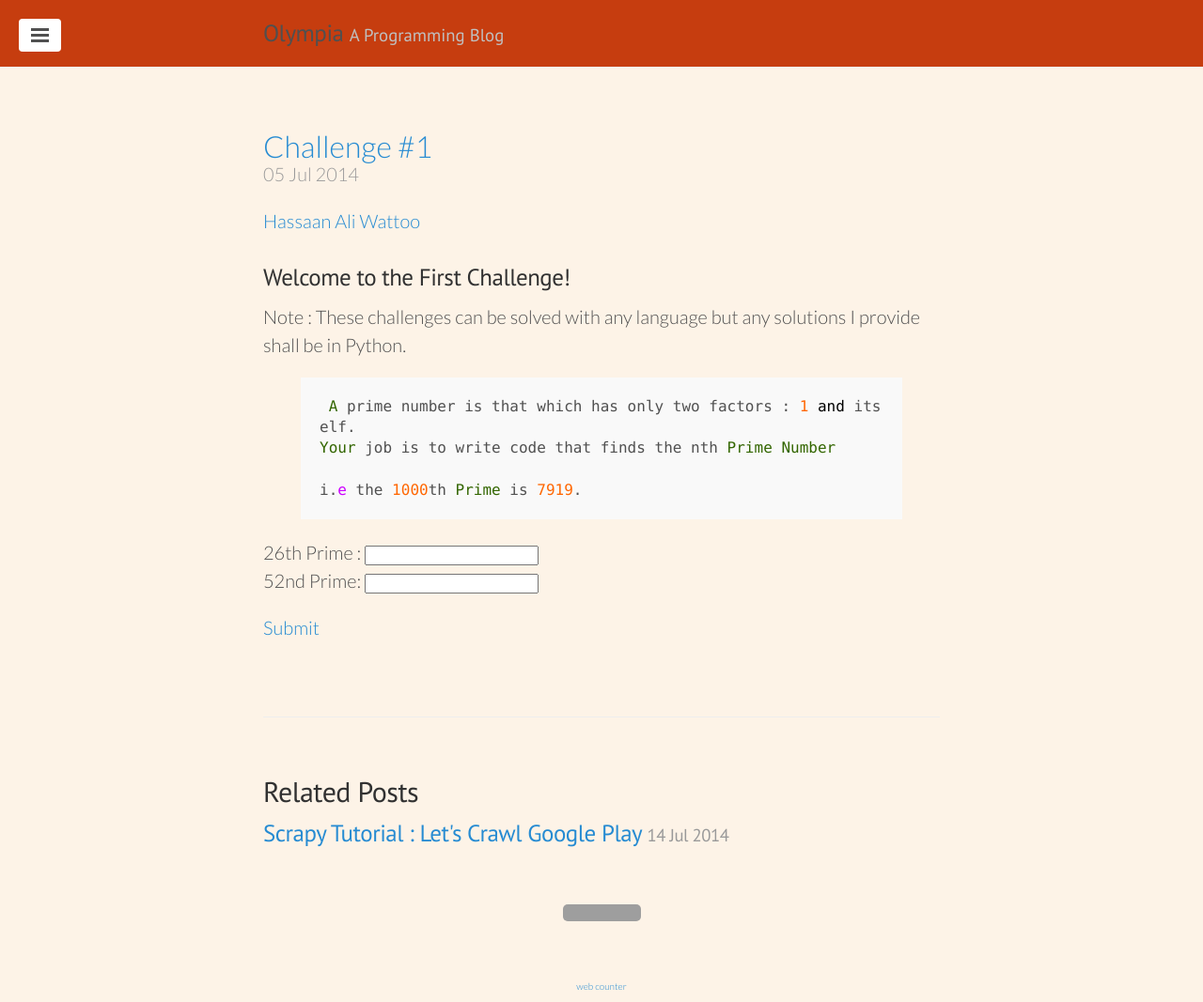
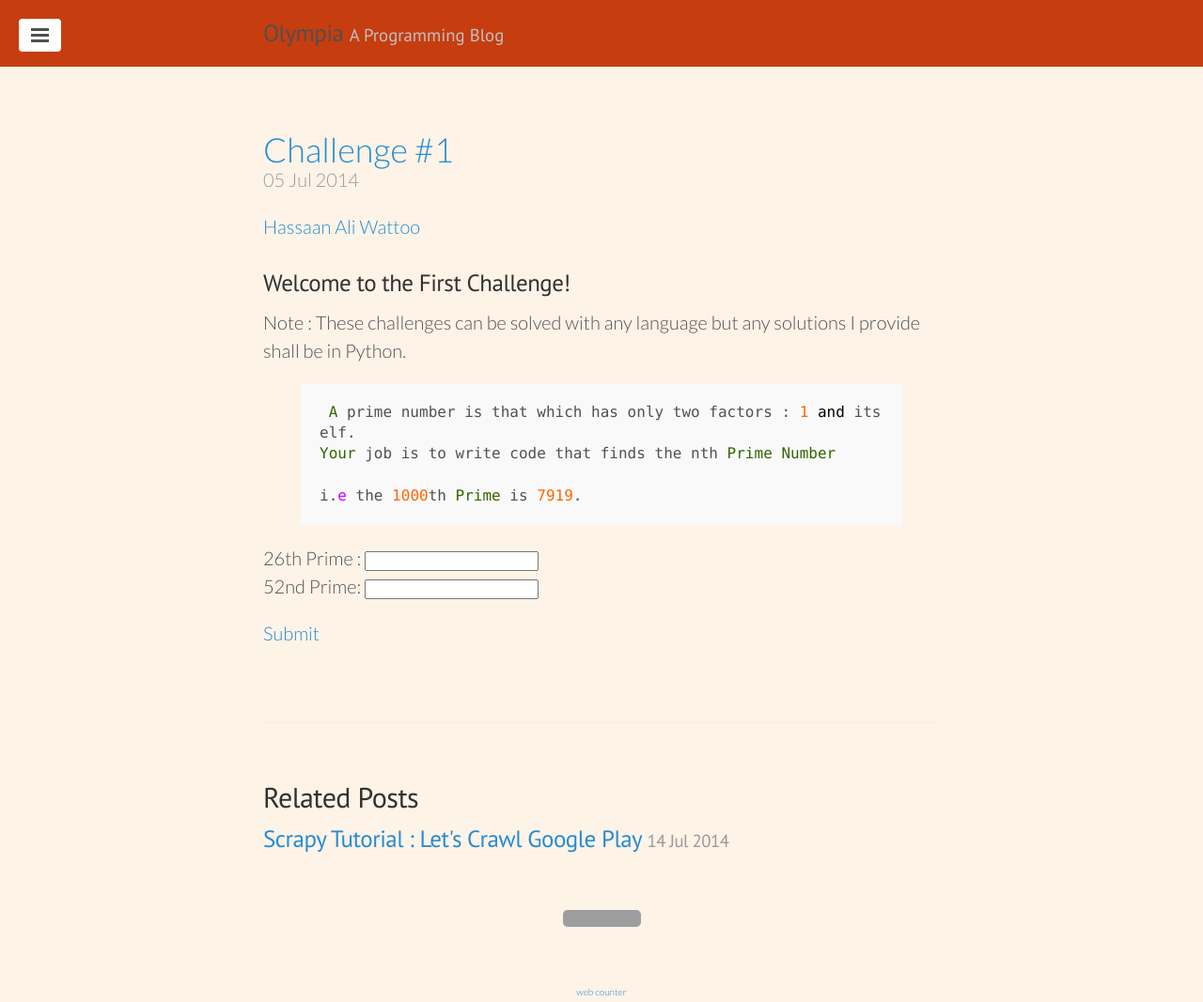
Before and after one commit to hassaanaliw/hassaanaliw.github.io, a Jekyll site: the page built from _posts/2014-07-05-challenge-1.md, in a window 1280 px wide. Shown: the whole page at 94% size. Built offline with Jekyll 4.4.1, drawn with Linux system fonts in a browser that asks for light colours; Markdown is read by kramdown in place of the engine named in the settings; grey boxes are pictures that could not be loaded.

Commit message:
Update post.html

```diff
--- a/_layouts/post.html
+++ b/_layouts/post.html
@@ -3,7 +3,7 @@ layout: default
 ---
 
 <div class="post">
-  <a href="{{page.url}}" style="font-size:32px">{{ page.title }}</a>
+  <a href="{{page.url}}" style="font-size:36px; padding-bottom:12dp">{{ page.title }}</a>
   <span class="post-date">{{ page.date | date_to_string}}</span>
   <a href="/about">Hassaan Ali Wattoo</a>
   {{ content }}
```
